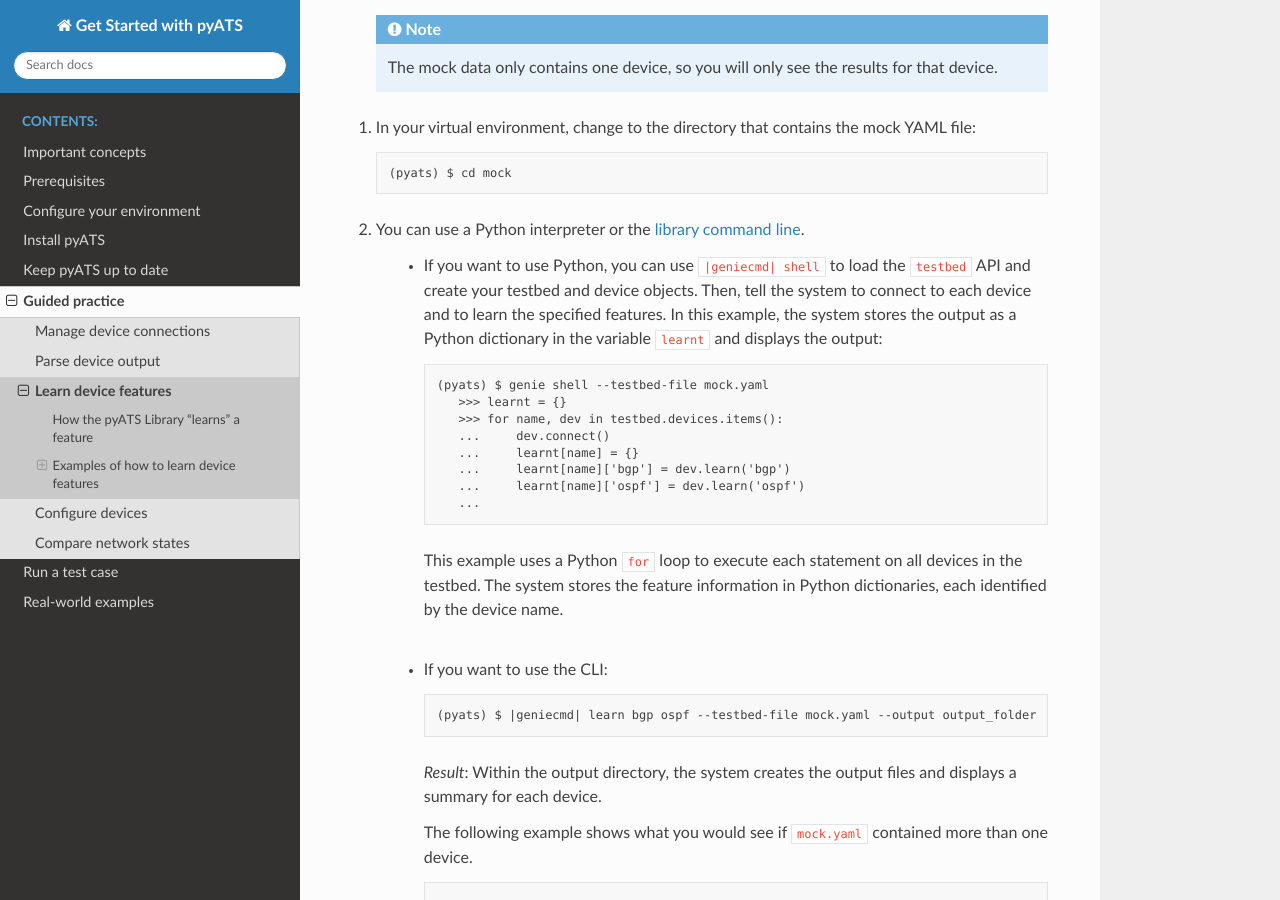
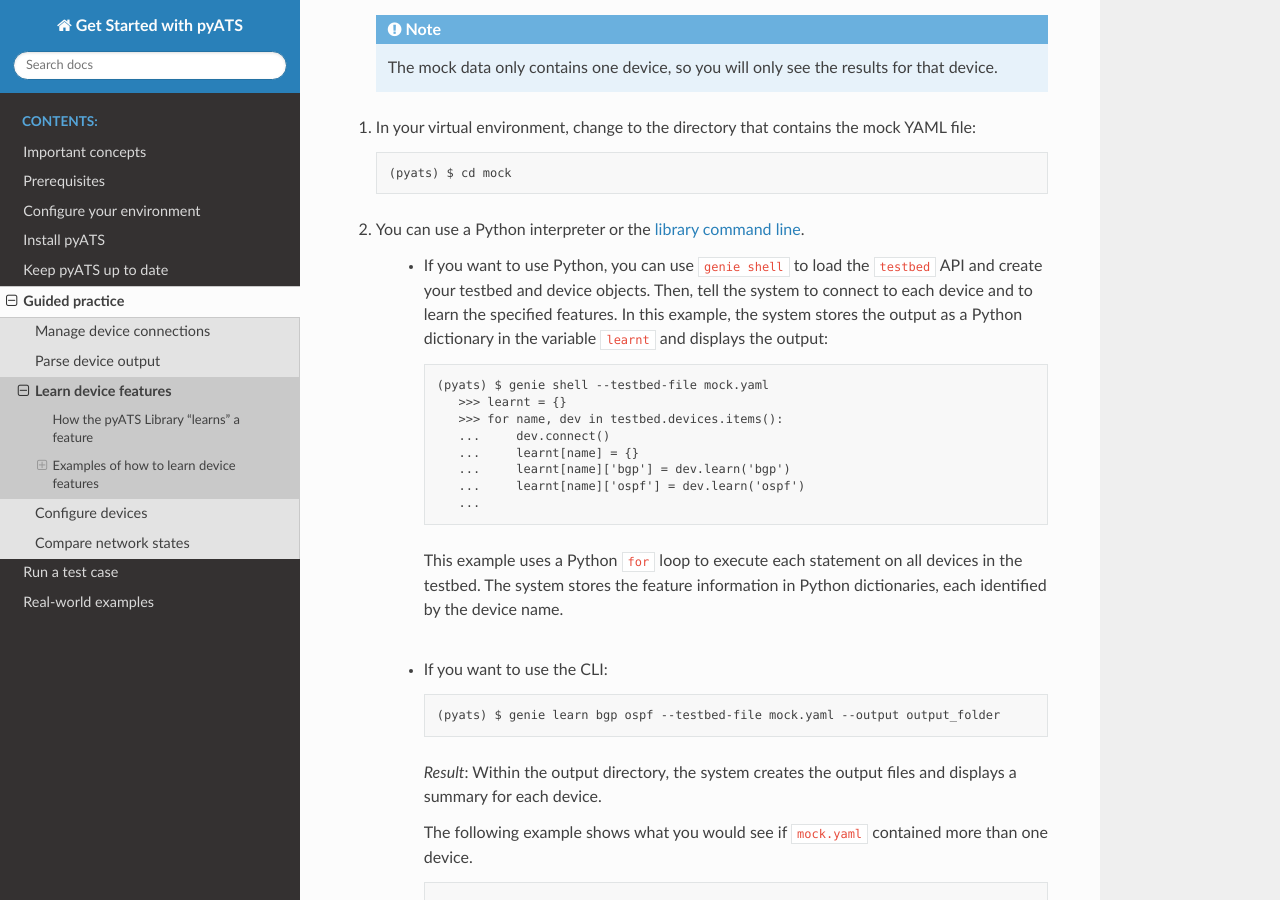
Before and after one commit to CiscoTestAutomation/getting-started, a Sphinx documentation site: the page built from source/quickstart/learndevices.rst, in a window 1280 px wide and 900 px high, scrolled down 2457 px. Built offline with Sphinx 7.4.7 and the Read the Docs theme 2.0.0, drawn with Linux system fonts in a browser that asks for light colours; pages that are not in the unit, such as notebooks, are missing from menus; some of the changed text lies outside the part shown.

Commit message:
Removed instances of |geniecmd|.

```diff
--- a/source/quickstart/learndevices.rst
+++ b/source/quickstart/learndevices.rst
@@ -86,7 +86,7 @@
 
 #. You can use a Python interpreter or the :term:`library command line`.
 
-    * If you want to use Python, you can use ``|geniecmd| shell`` to load the ``testbed`` API and create your testbed and device objects. Then, tell the system to connect to each device and to learn the specified features. In this example, the system stores the output as a Python dictionary in the variable ``learnt`` and displays the output::
+    * If you want to use Python, you can use ``genie shell`` to load the ``testbed`` API and create your testbed and device objects. Then, tell the system to connect to each device and to learn the specified features. In this example, the system stores the output as a Python dictionary in the variable ``learnt`` and displays the output::
 
        (pyats) $ genie shell --testbed-file mock.yaml
           >>> learnt = {}
@@ -101,7 +101,7 @@
 
     * If you want to use the CLI::
 
-       (pyats) $ |geniecmd| learn bgp ospf --testbed-file mock.yaml --output output_folder
+       (pyats) $ genie learn bgp ospf --testbed-file mock.yaml --output output_folder
 
       *Result*: Within the output directory, the system creates the output files and displays a summary for each device.
 
@@ -153,7 +153,7 @@
 
 #. You can use a Python interpreter or the :term:`library command line`.
 
-    * If you want to use Python, you can use ``|geniecmd| shell`` to load the ``testbed`` API and create your testbed and device objects. Then, connect to the device and tell the system to learn all of the features. In this example, the system stores the output as a Python dictionary in the variable ``output``::
+    * If you want to use Python, you can use ``genie shell`` to load the ``testbed`` API and create your testbed and device objects. Then, connect to the device and tell the system to learn all of the features. In this example, the system stores the output as a Python dictionary in the variable ``output``::
 
        (pyats) $ genie shell --testbed-file mock.yaml
           >>> dev = testbed.devices['uut']
@@ -164,7 +164,7 @@
 
     * If you want to use the CLI::
 
-      (pyats) $ |geniecmd| learn all --testbed-file mock.yaml --devices uut --output output_folder
+      (pyats) $ genie learn all --testbed-file mock.yaml --devices uut --output output_folder
 
       *Result*: The system saves all of the console and structured output files in JSON format to the specified directory and displays a summary of the results, as shown in the following example.
 
```
